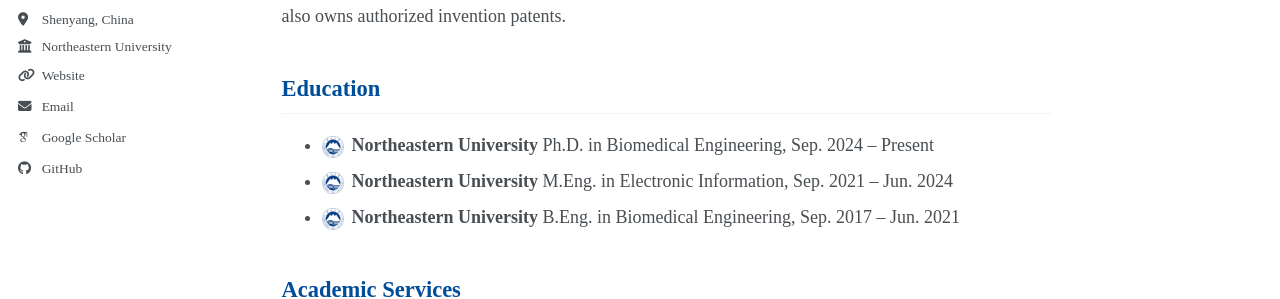
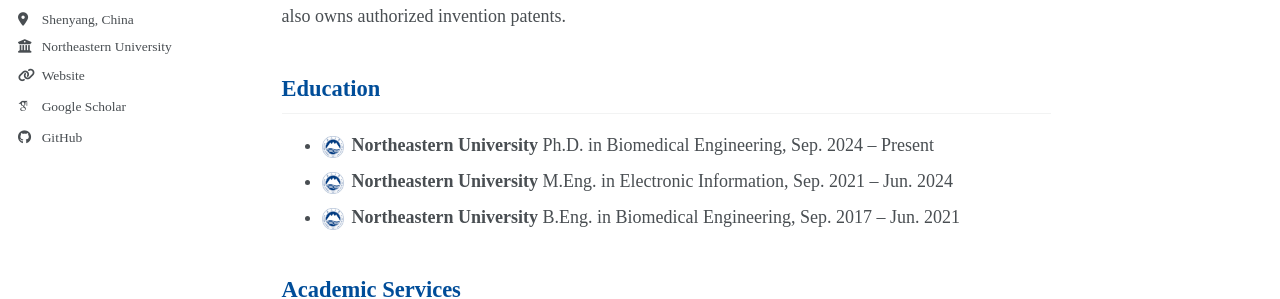
Before and after one commit to ding-yong/ding-yong.github.io, a Jekyll site: the page built from _pages/about.md, in a window 1280 px wide. Shown: the part 448-747 px from the top of the page. Built offline with Jekyll 4.4.1, drawn with Linux system fonts in a browser that asks for light colours; some web fonts are replaced; a script bundle is joined from its source files by our own code; library files that are not in the unit come from our copies.

Commit message:
Update _config.yml

```diff
--- a/_config.yml
+++ b/_config.yml
@@ -27,7 +27,7 @@
   location         : "Shenyang, China"
   employer         : "Northeastern University"
   uri              : "https://www.dingyong.me/archives/Profile"
-  email            : "dingyong.prc@foxmail.com"
+  dingyong.prc@foxmail.com            : "dingyong.prc@foxmail.com"
 
   # Academic websites
   academia         :
```
